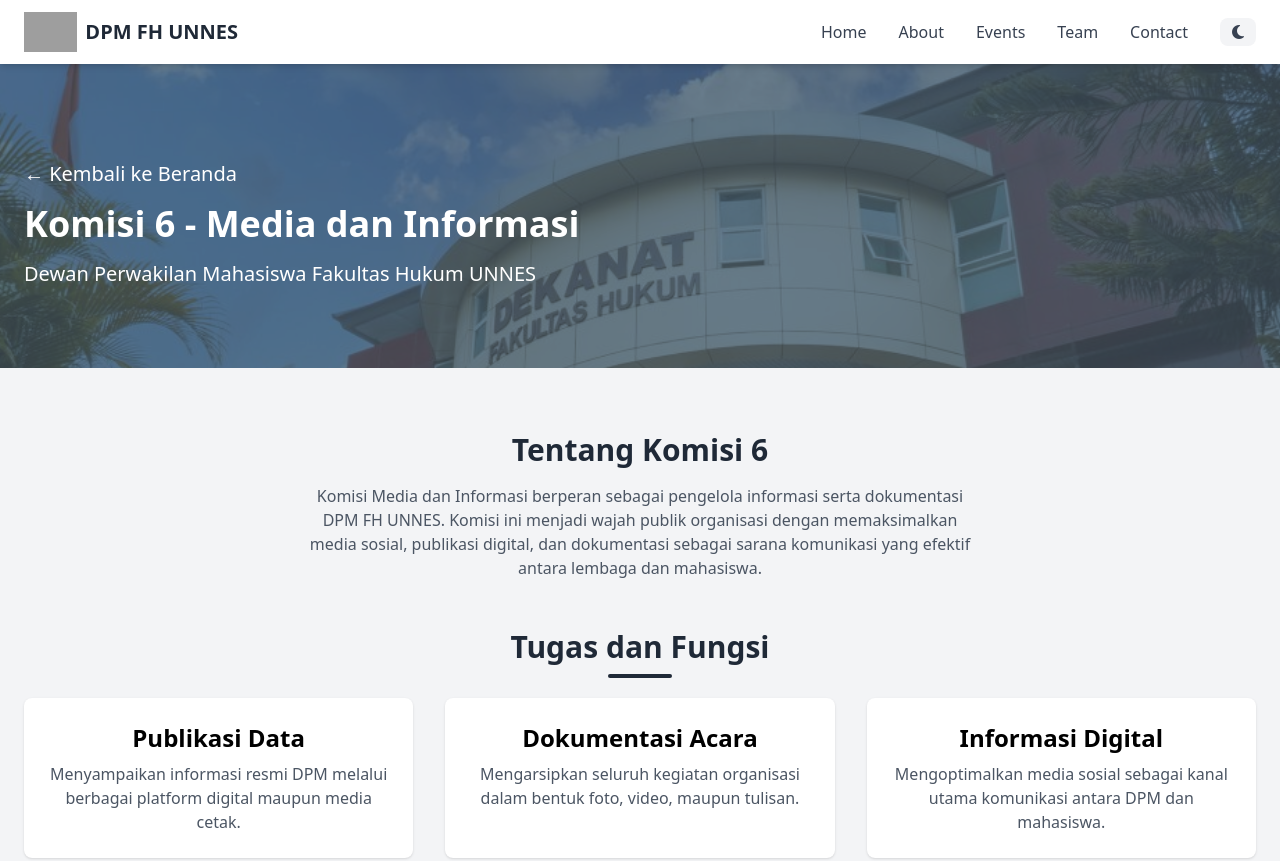
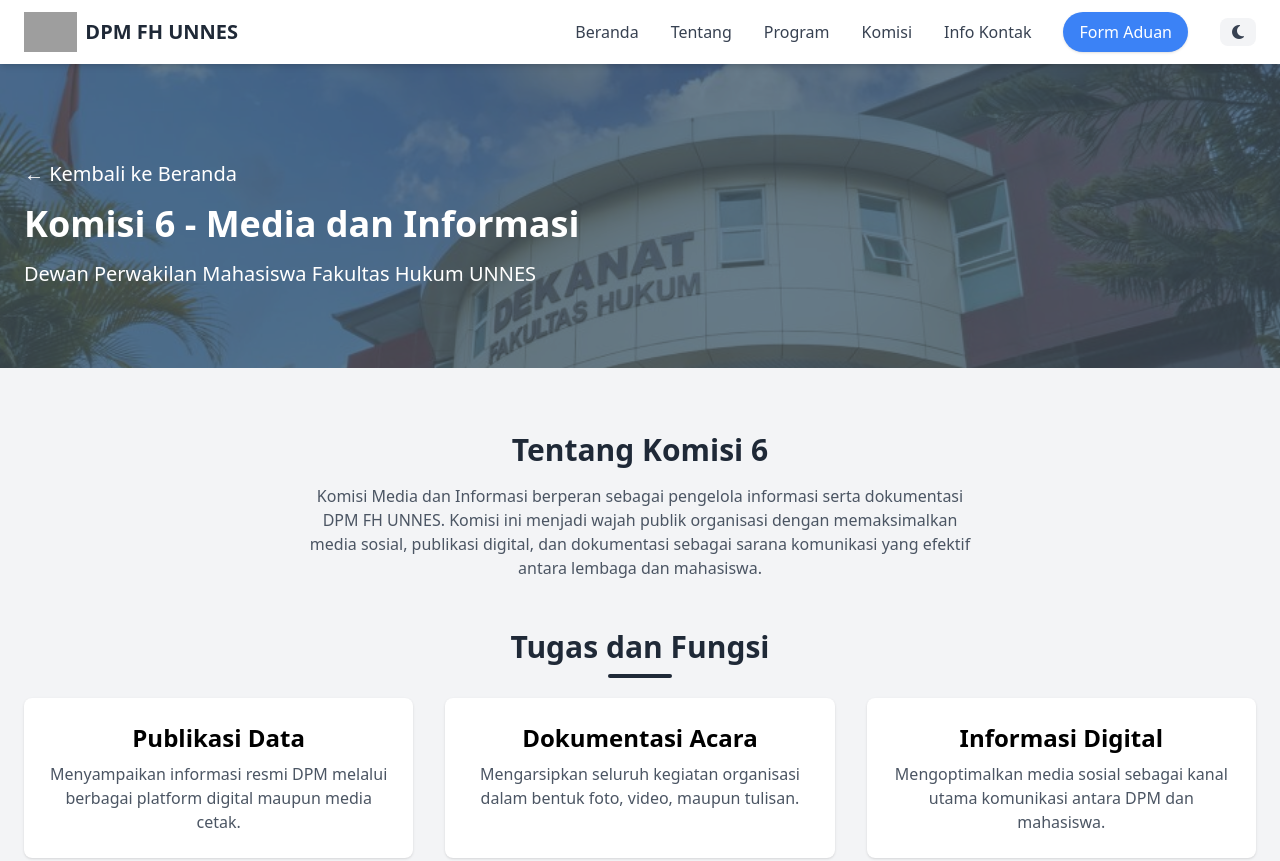
Before and after one commit to vainsparkle-web/dpmfhunnes, a plain HTML site: page StructureKomisi6.html in a window 1280 px wide. Shown: the top 861 px of the page. Drawn offline with nearby package versions, Linux system fonts and the light colour scheme; grey boxes are pictures that could not be loaded.

Commit message:
Update StructureKomisi6.html

```diff
--- a/StructureKomisi6.html
+++ b/StructureKomisi6.html
@@ -46,17 +46,18 @@
             </button>
 
             <!-- Desktop menu -->
-            <div id="navMenu" class="hidden md:flex space-x-8 items-center">
-                <a href="index.html#home" class="text-gray-700 hover:text-blue-600">Home</a>
-                <a href="index.html#about" class="text-gray-700 hover:text-blue-600">About</a>
-                <a href="index.html#events" class="text-gray-700 hover:text-blue-600">Events</a>
-                <a href="index.html#team" class="text-gray-700 hover:text-blue-600">Team</a>
-                <a href="index.html#contact" class="text-gray-700 hover:text-blue-600">Contact</a>
+            <div id="navMenu" class="hidden md:flex space-x-8 items-center dark:text-white">
+                <a href="#home" class="text-gray-700 hover:text-blue-600">Beranda</a>
+                <a href="#about" class="text-gray-700 hover:text-blue-600">Tentang</a>
+                <a href="#events" class="text-gray-700 hover:text-blue-600">Program</a>
+                <a href="#team" class="text-gray-700 hover:text-blue-600">Komisi</a>
+                <a href="#contact" class="text-gray-700 hover:text-blue-600">Info Kontak</a>
+                <a href="StructureKomisi3.html#ForbisaSection" class="bg-blue-500 text-white px-4 py-2 rounded-full shadow">Form Aduan</a>
                 <!-- Dark mode toggle (desktop) -->
-                <button id="dark-toggle-btn" aria-pressed="false" title="Toggle dark mode" class="hidden md:inline-flex items-center gap-2 px-3 py-1.5 rounded-lg bg-gray-100 text-gray-700 hover:bg-gray-200">
+                <button id="dark-toggle-btn" aria-pressed="false" title="Dark Mode" class="hidden md:inline-flex items-center gap-2 px-3 py-1.5 rounded-lg bg-gray-100 text-gray-700 hover:bg-gray-200">
                     <i class="fas fa-moon"></i>
                     <i class="fas fa-sun hidden"></i>
-                    <span class="sr-only">Toggle dark mode</span>
+                    <span class="sr-only">Dark Mode</span>
                 </button>
             </div>
         </div>
@@ -64,13 +65,14 @@
         <!-- Mobile menu items -->
         <div id="mobileMenu" class="md:hidden hidden border-t">
             <div class="px-6 py-4 space-y-2">
-                <a href="index.html#home" class="block text-gray-700">Home</a>
-                <a href="index.html#about" class="block text-gray-700">About</a>
-                <a href="index.html#events" class="block text-gray-700">Events</a>
-                <a href="index.html#team" class="block text-gray-700">Team</a>
-                <a href="index.html#contact" class="block text-gray-700">Contact</a>
+                <a href="#home" class="block text-gray-700">Beranda</a>
+                <a href="#about" class="block text-gray-700">Tentang</a>
+                <a href="#events" class="block text-gray-700">Program</a>
+                <a href="#team" class="block text-gray-700">Komisi</a>
+                <a href="#contact" class="block text-gray-700">Kontak</a>
+                <a href="StructureKomisi3.html#ForbisaSection" class="block bg-blue-500 text-white px-4 py-2 rounded-full text-center">Form Aduan</a>
                     <!-- Dark mode toggle (mobile) -->
-                    <button id="dark-toggle-mobile" class="w-full text-left px-4 py-2 text-gray-700 hover:bg-gray-100" title="Toggle dark mode">Toggle dark mode <i class="fas fa-moon ml-2"></i></button>
+                    <button id="dark-toggle-mobile" class="w-full text-left px-4 py-2 text-gray-700 hover:bg-gray-100" title="Toggle dark mode">Dark Mode <i class="fas fa-moon ml-2"></i></button>
             </div>
         </div>
     </nav>
@@ -320,10 +322,10 @@
                                 <div class="fade-in delay-1 space-x-8">
                                         <h3 class="text-lg font-bold mb-4 mx-8">Tautan Cepat</h3>
                                         <ul class="space-y-1">
-                                                <li><a href="#home" class="text-gray-400 hover:text-white transition">Home</a></li>
-                                                <li><a href="#about" class="text-gray-400 hover:text-white transition">About Us</a></li>
-                                                <li><a href="#events" class="text-gray-400 hover:text-white transition">Events</a></li>
-                                                <li><a href="#team" class="text-gray-400 hover:text-white transition">Our Team</a></li>
+                                                <li><a href="index.html#home" class="text-gray-400 hover:text-white transition">Beranda</a></li>
+                                                <li><a href="index.html#about" class="text-gray-400 hover:text-white transition">Tentang Kami</a></li>
+                                                <li><a href="index.html#events" class="text-gray-400 hover:text-white transition">Program Kerja</a></li>
+                                                <li><a href="index.html#team" class="text-gray-400 hover:text-white transition">Daftar Komisi</a></li>
                                         </ul>
                                 </div>
 
@@ -356,11 +358,11 @@
                                                 </li>
                                                 <li class="flex items-center">
                                               <i class="fas fa-envelope mr-3 text-blue-400"></i>
-                                                <a href="mailto:dpmfhunnes25@gmail.com" class="text-gray-400 hover:text-white transition">dpmfhunnes25@gmail.com</a>
+                                                <a href="mailto:dpmfhunnesmedfo@gmail.com" class="text-gray-400 hover:text-white transition">dpmfhunnesmedfo@gmail.com</a>
                                                 </li>
                                                 <li class="flex items-center">
                                                 <i class="fas fa-phone-alt mr-3 text-blue-400"></i>
-                                                <a href="tel:+62 821-3469-3577" class="text-gray-400 hover:text-white transition">0821-3469-3577</a>
+                                                <a href="https://wa.me/6285786962003" class="text-gray-400 hover:text-white transition">0857-8696-2003</a>
                                                 </li>
                                         </ul>
                                 </div>
```
